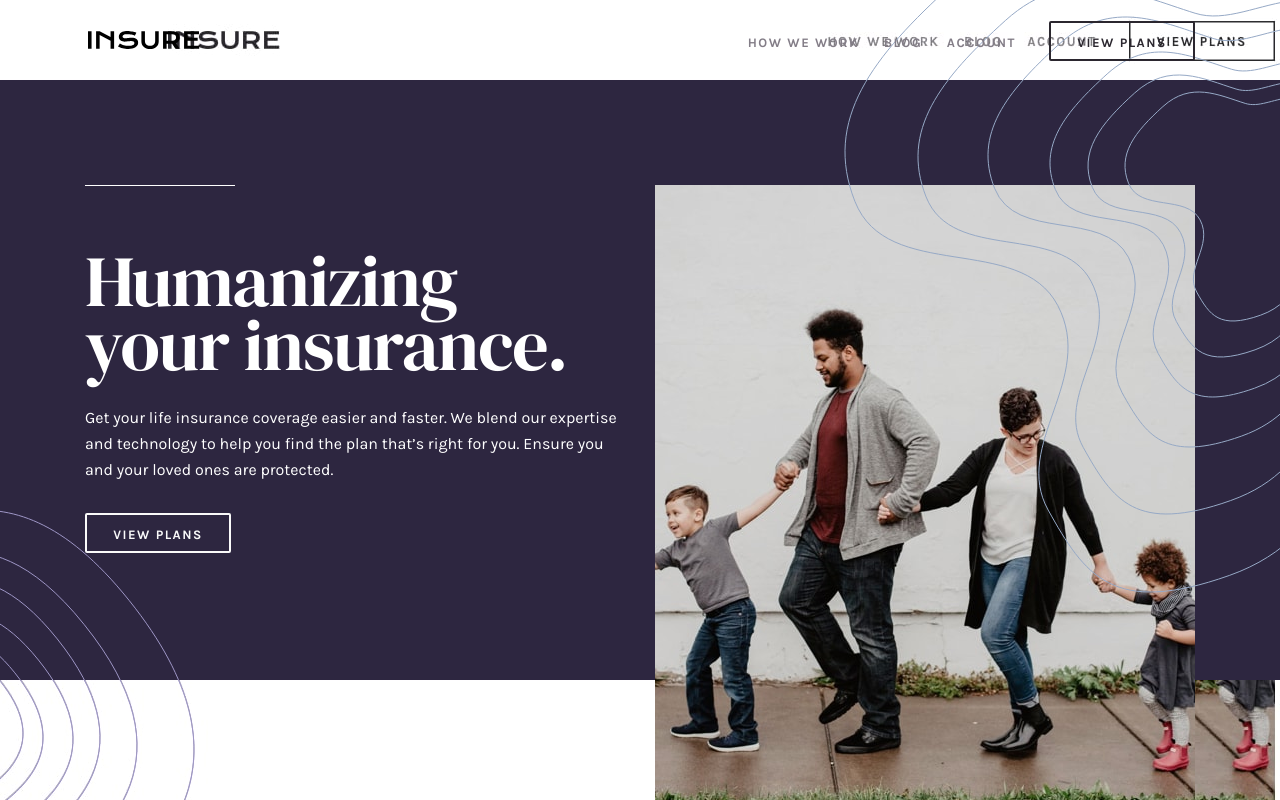
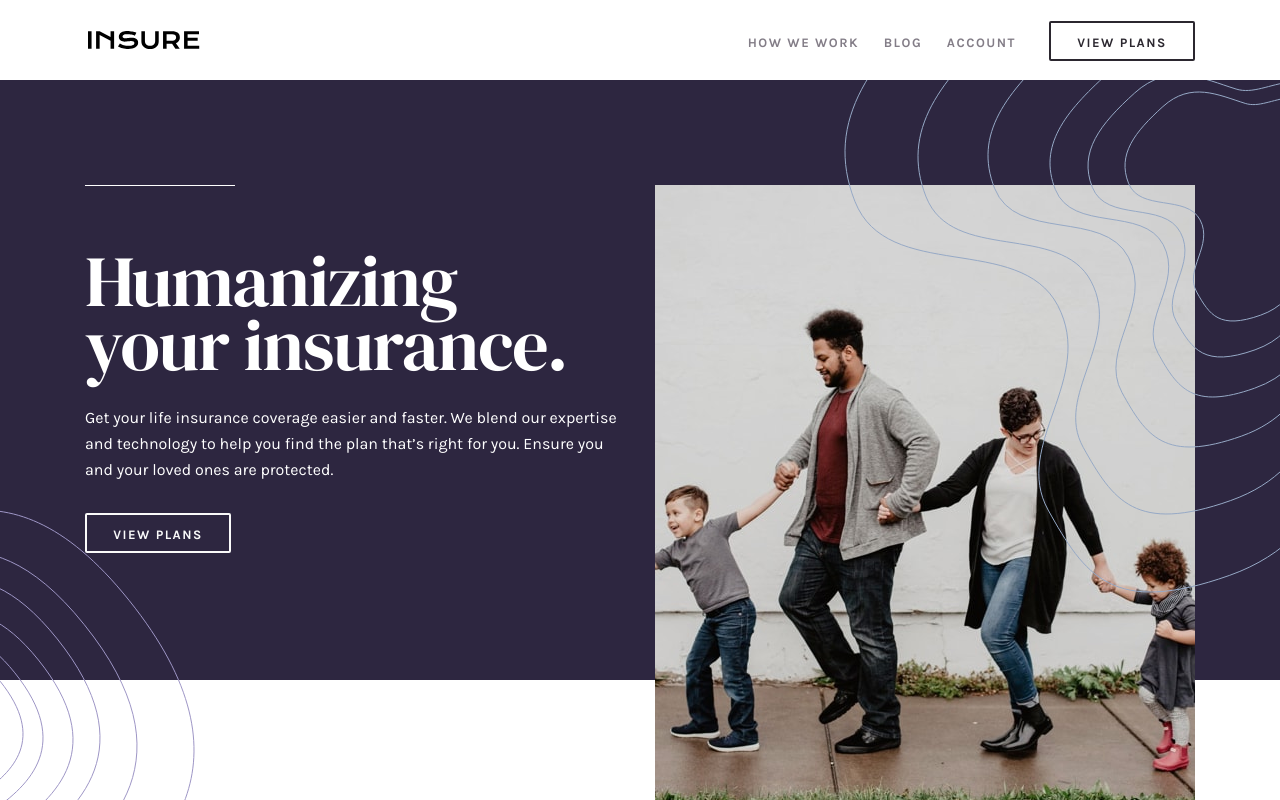
Before and after one commit to lawalalao/insure-landing-page, a React (Create React App) app: page / in a window 1280 px wide. Shown: the top 800 px of the page. Built offline with nearby package versions, Linux system fonts and the light colour scheme.

Commit message:
fix background on nav

```diff
--- a/src/css/01-config/main.scss
+++ b/src/css/01-config/main.scss
@@ -14,7 +14,6 @@ body {
   height: 100%;
   box-sizing: border-box;
   font-family: "Karla", sans-serif;
-  background: url("./../../images/desktop-design.jpg");
 }
 
 h2,
--- a/src/css/02-components/navbar.scss
+++ b/src/css/02-components/navbar.scss
@@ -1,7 +1,7 @@
 @import "../01-config/variables.scss";
 
 .nav__wrapper {
-  // background-color: white;
+  background-color: white;
   position: relative;
   z-index: 999;
   width: 100%;
@@ -14,7 +14,7 @@
   display: flex;
   flex-wrap: wrap;
   align-items: center;
-  // background: white;
+  background: white;
   z-index: 999;
 }
 
```
